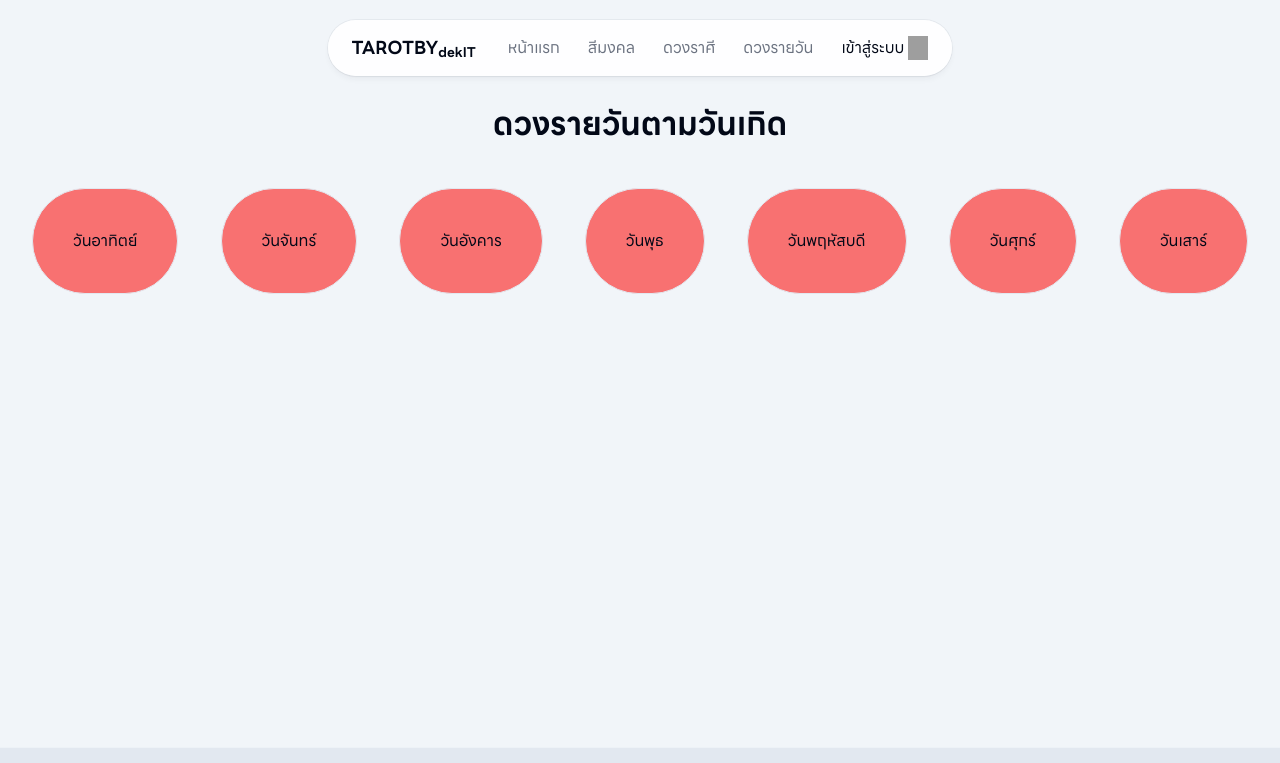
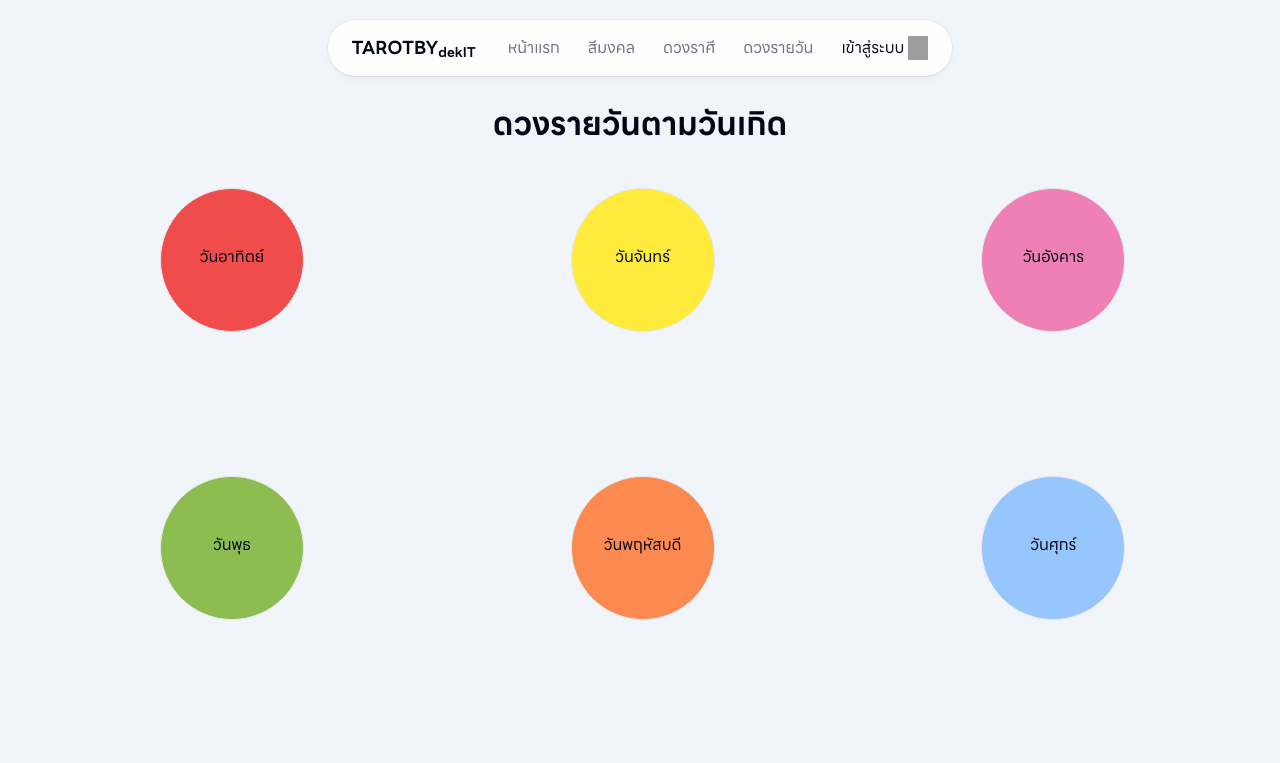
Before and after one commit to artijo/tarot-client, a React (Vite) app: page /tarotdaily in a window 1280 px wide. Shown: the top 763 px of the page. Built offline with nearby package versions, Linux system fonts and the light colour scheme; grey boxes are pictures that could not be loaded.

Commit message:
edit daily tarot page

```diff
--- a/src/Pages/Tarot_daily.jsx
+++ b/src/Pages/Tarot_daily.jsx
@@ -3,13 +3,48 @@
 
 function Tarot_daily() {
   const weeklylist = [
-    { name: "วันอาทิตย์" },
-    { name: "วันจันทร์" },
-    { name: "วันอังคาร" },
-    { name: "วันพุธ" },
-    { name: "วันพฤหัสบดี" },
-    { name: "วันศุกร์" },
-    { name: "วันเสาร์" },
+    {
+      name: "วันอาทิตย์",
+      class:
+        "text-center border border-1 rounded-full bg-[#f14c4c] w-36 h-36 pt-14",
+      link: "/",
+    },
+    {
+      name: "วันจันทร์",
+      class:
+        "text-center border border-1 rounded-full bg-[#ffeb3b] w-36 h-36 pt-14",
+      link: "/",
+    },
+    {
+      name: "วันอังคาร",
+      class:
+        "text-center border border-1 rounded-full bg-[#ee80b5] w-36 h-36 pt-14",
+      link: "/",
+    },
+    {
+      name: "วันพุธ",
+      class:
+        "text-center border border-1 rounded-full bg-[#8DBC51] w-36 h-36 pt-14",
+      link: "/",
+    },
+    {
+      name: "วันพฤหัสบดี",
+      class:
+        "text-center border border-1 rounded-full bg-[#FC8950] w-36 h-36 pt-14",
+      link: "/",
+    },
+    {
+      name: "วันศุกร์",
+      class:
+        "text-center border border-1 rounded-full bg-[#96C6FC] w-36 h-36 pt-14",
+      link: "/",
+    },
+    {
+      name: "วันเสาร์",
+      class:
+        "text-center border border-1 rounded-full bg-[#B47AE7] w-36 h-36 pt-14 col-start-2",
+      link: "/",
+    },
   ];
   console.log(weeklylist);
   return (
@@ -18,18 +53,18 @@
         <h2 className="flex justify-center">ดวงรายวันตามวันเกิด</h2>
       </div>
 
-      <div className="flex justify-between">
-        {weeklylist.map((day, index) => (
-
-            <Link
-              key={index}
-              to={"/"}
-              className="text-center border border-1 rounded-full p-10 bg-red-400"
-            >
+      <div className="flex justify-center grid grid-cols-3 gap-36 ms-32">
+        {weeklylist.map((day, index) =>
+          index === 6 ? (
+            <Link key={index} to={day.link} className={day.class}>
               {day.name}
             </Link>
-
-        ))}
+          ) : (
+            <Link key={index} to={day.link} className={day.class}>
+              {day.name}
+            </Link>
+          )
+        )}
       </div>
     </UserLayout>
   );
```
